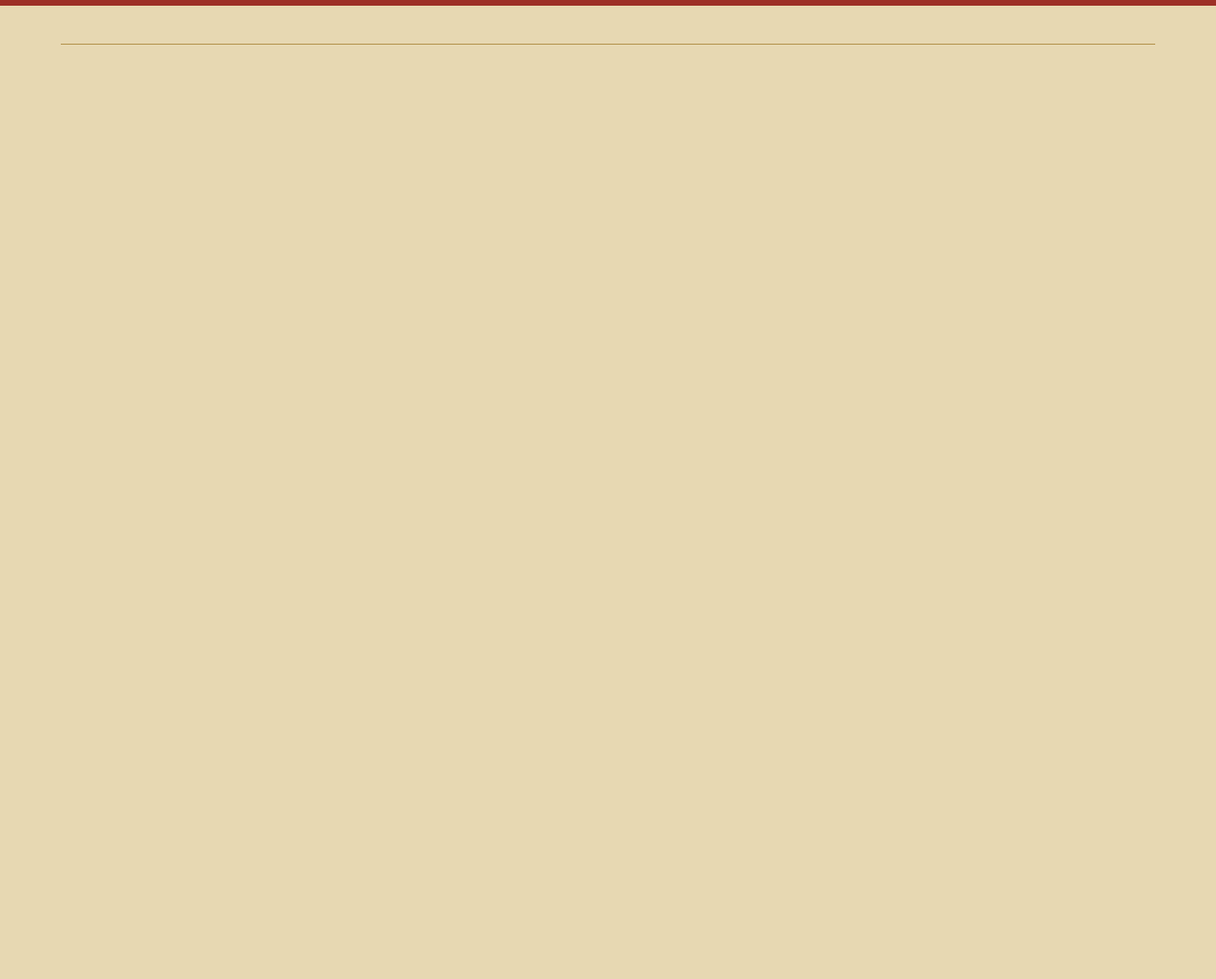
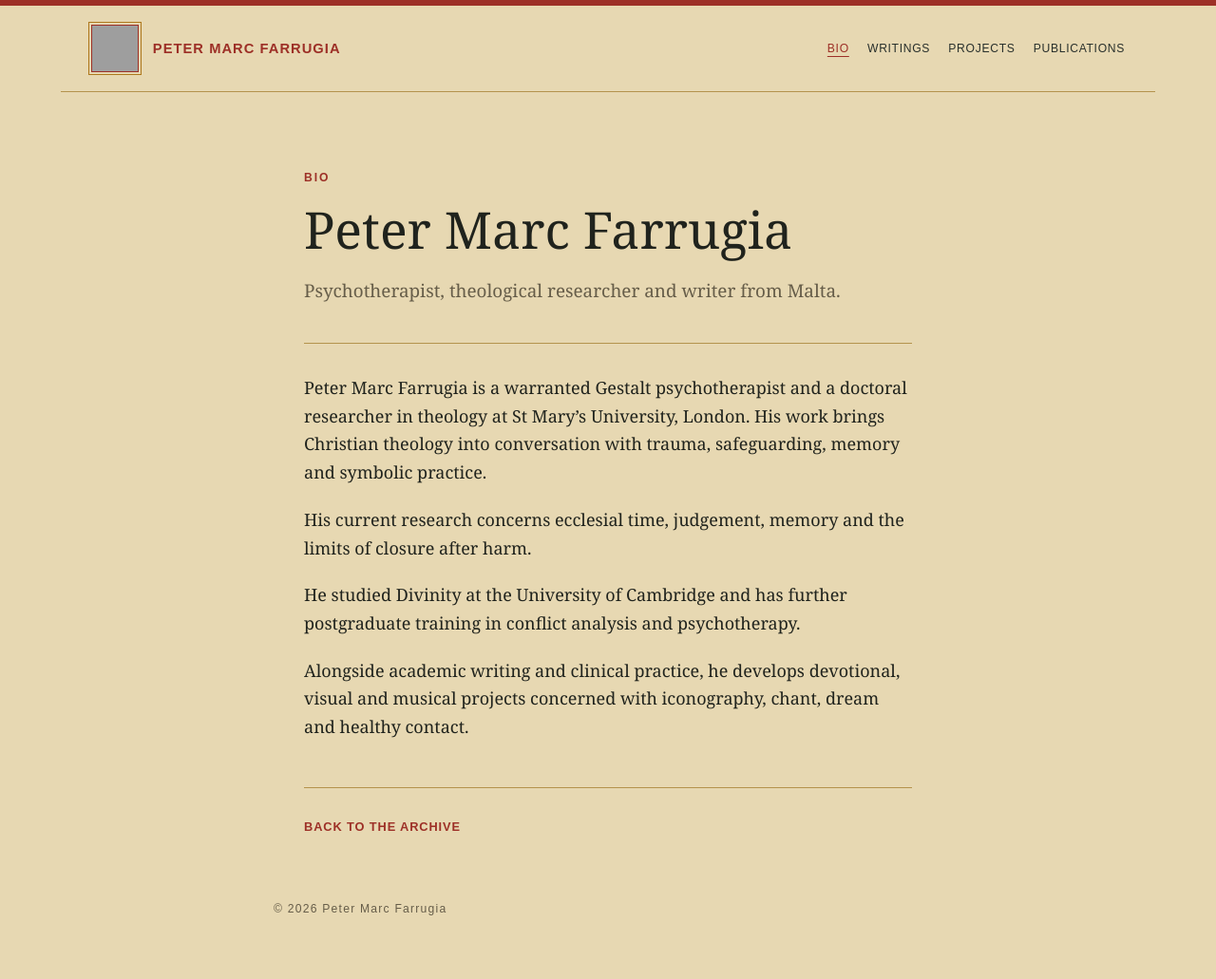
Before and after one commit to pytfarrugia-bit/pytfarrugia-bit.github.io, a Jekyll site: the page bio.html, which Jekyll copies as it is, in a window 1280 px wide. Shown: the whole page at 95% size. Built offline with Jekyll 4.4.1, drawn with Linux system fonts in a browser that asks for light colours; before the commit the page ends 900 px from its top, so only the background shows below that; grey boxes are pictures that could not be loaded.

Commit message:
Restore complete bio and simplify project description

```diff
--- a/bio.html
+++ b/bio.html
@@ -9,4 +9,36 @@
 </head>
 <body>
   <header class="site-header">
-    <a class="site-name" href="index.html" aria-label="Peter Marc Farrugia
+    <a class="site-name" href="index.html">
+      <span class="site-mark" aria-hidden="true"></span>
+      <span>Peter Marc Farrugia</span>
+    </a>
+    <nav aria-label="Main navigation">
+      <a href="bio.html" aria-current="page">Bio</a>
+      <a href="index.html#writings">Writings</a>
+      <a href="index.html#projects">Projects</a>
+      <a href="index.html#publications">Publications</a>
+    </nav>
+  </header>
+
+  <main class="article-page">
+    <p class="eyebrow">Bio</p>
+    <h1>Peter Marc Farrugia</h1>
+    <p class="lead">Psychotherapist, theological researcher and writer from Malta.</p>
+
+    <article class="prose">
+      <p>Peter Marc Farrugia is a warranted Gestalt psychotherapist and a doctoral researcher in theology at St Mary’s University, London. His work brings Christian theology into conversation with trauma, safeguarding, memory and symbolic practice.</p>
+
+      <p>His current research concerns ecclesial time, judgement, memory and the limits of closure after harm.</p>
+
+      <p>He studied Divinity at the University of Cambridge and has further postgraduate training in conflict analysis and psychotherapy.</p>
+
+      <p>Alongside academic writing and clinical practice, he develops devotional, visual and musical projects concerned with iconography, chant, dream and healthy contact.</p>
+    </article>
+
+    <p class="page-return"><a href="index.html">Back to the archive</a></p>
+  </main>
+
+  <footer><p>© 2026 Peter Marc Farrugia</p></footer>
+</body>
+</html>
```
